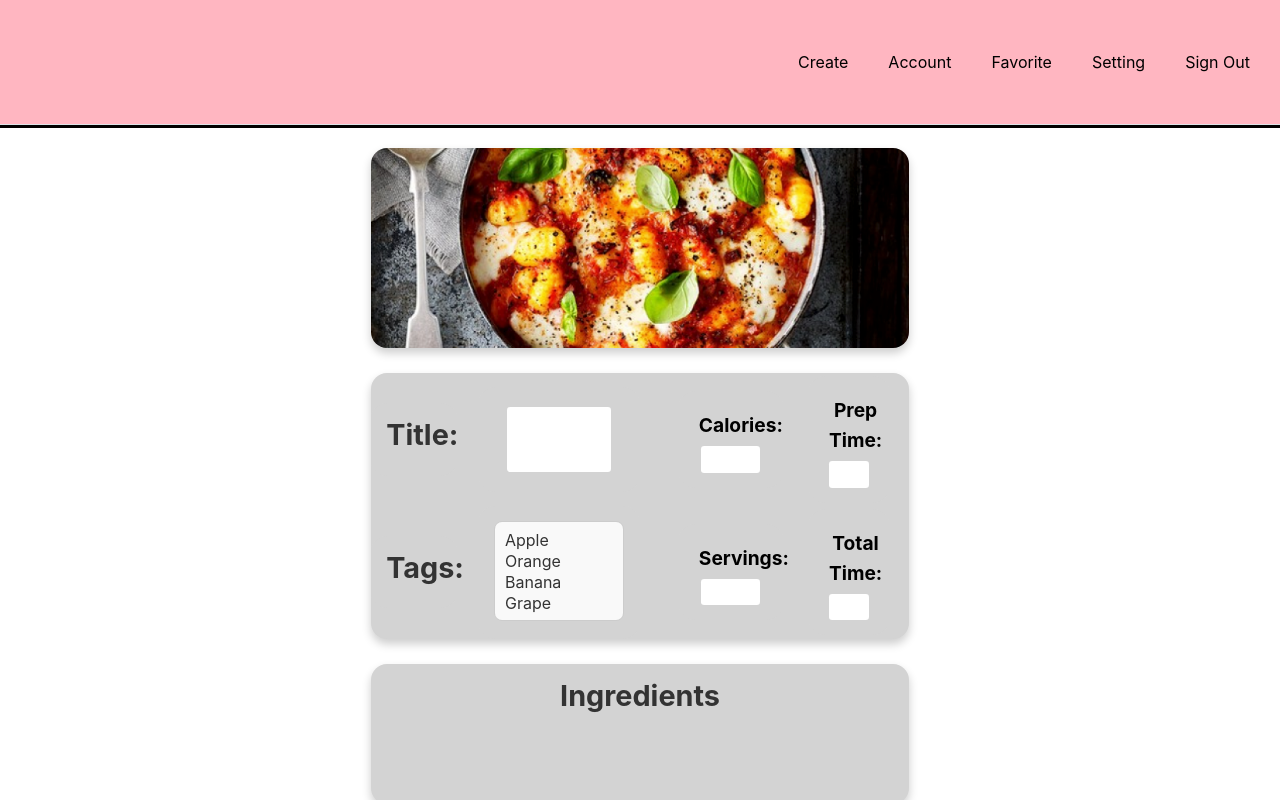
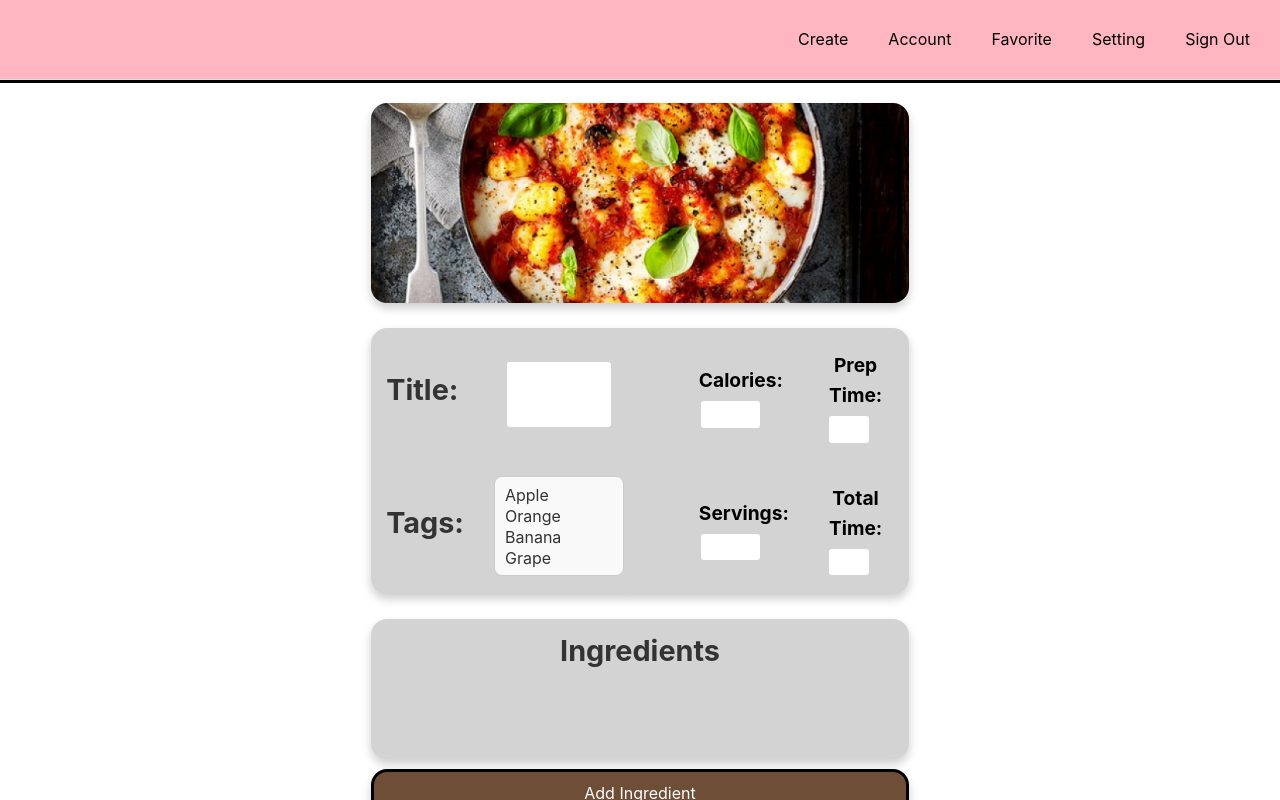
Before and after one commit to nguyenjh/CSE-110-Group-11, a React (Vite) app in the folder my-app/client/: page /create in a window 1280 px wide. Shown: the top 800 px of the page. Built offline with nearby package versions, Linux system fonts and the light colour scheme.

Commit message:
Fixed FilterBar Menu Sizing

```diff
--- a/my-app/client/src/css/FilterBar.css
+++ b/my-app/client/src/css/FilterBar.css
@@ -10,7 +10,7 @@ a {
 /* Sticky top bar */
 #topbar {
   width: 100%;
-  height: 125px;
+  height: 80px;
   background-color: transparent;
   overflow: hidden;
   position: sticky;
@@ -42,6 +42,8 @@ a {
   width: 50px;
   position: relative;
   z-index: 15;
+  left: 100px;
+  bottom: 10px;
 }
 
 .hamburger-menu span {
@@ -74,7 +76,7 @@ a {
   background-color: rgb(165, 215, 243);
   position: fixed;
   height: 60%;
-  width: 20%;
+  width: 30%;
   left: -50%;
   display: flex;
   flex-direction: column;
@@ -82,6 +84,7 @@ a {
   transition: .2s ease;
   gap: 15px;
   border-radius: 5%;
+  z-index: 1000;  /* Ensure it's above other content */
 }
 
 .sidebar-header {
```
